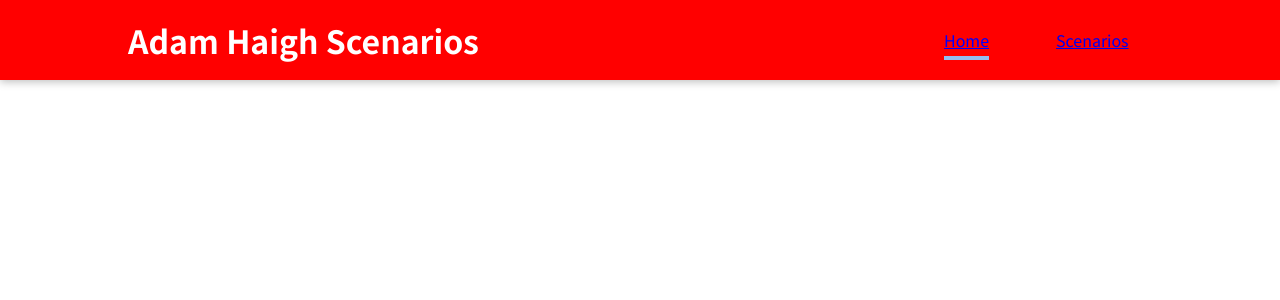
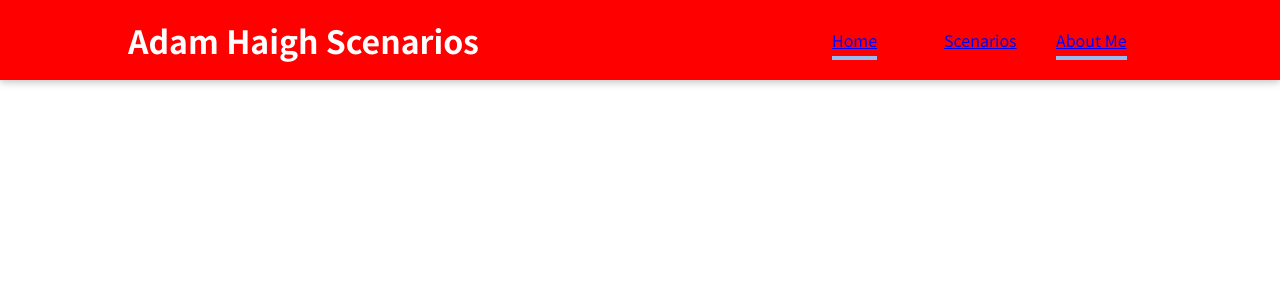
Before and after one commit to Adam377/adam-haigh-scenarios-website-prototype, a React (Create React App) app: page /about-me in a window 1280 px wide. Shown: the top 300 px of the page. Built offline with nearby package versions, Linux system fonts and the light colour scheme.

Commit message:
Added About Me to navbar

```diff
--- a/src/App.js
+++ b/src/App.js
@@ -1,10 +1,11 @@
 import { Route, Switch } from 'react-router-dom';
 
-import ContentImageBlock from './components/Layout/Blocks/ContentImageBlock';
+// import ContentImageBlock from './components/Layout/Blocks/ContentImageBlock';
 import Header from './components/Layout/Header';
 import Masthead from './components/Layout/Masthead';
-import aboutMeImage from './assets/class319WBQ.JPG';
+// import aboutMeImage from './assets/class319WBQ.JPG';
 import Scenarios from './components/Screens/Scenarios';
+import AboutMe from './components/Screens/AboutMe';
 
 function App() {
   return (
@@ -16,6 +17,9 @@ function App() {
           <Route path="/scenarios">
             <Scenarios />
           </Route>
+          <Route path="/about-me">
+            <AboutMe />
+          </Route>
         </Switch>
       </main>
     </div>
--- a/src/components/Layout/Header.js
+++ b/src/components/Layout/Header.js
@@ -16,6 +16,9 @@ const Header = () => {
                         <li>
                             <NavLink activeClassName={classes.active} to="/scenarios">Scenarios</NavLink>
                         </li>
+                        <li>
+                            <NavLink activeClassName={classes.active} to="/about-me">About Me</NavLink>
+                        </li>
                     </ul>
                 </nav>
             </header>
--- /dev/null
+++ b/src/components/Screens/AboutMe.js
@@ -0,0 +1,7 @@
+const AboutMe = () => {
+    return(
+        <div>About Me</div>
+    );
+};
+
+export default AboutMe;
```
